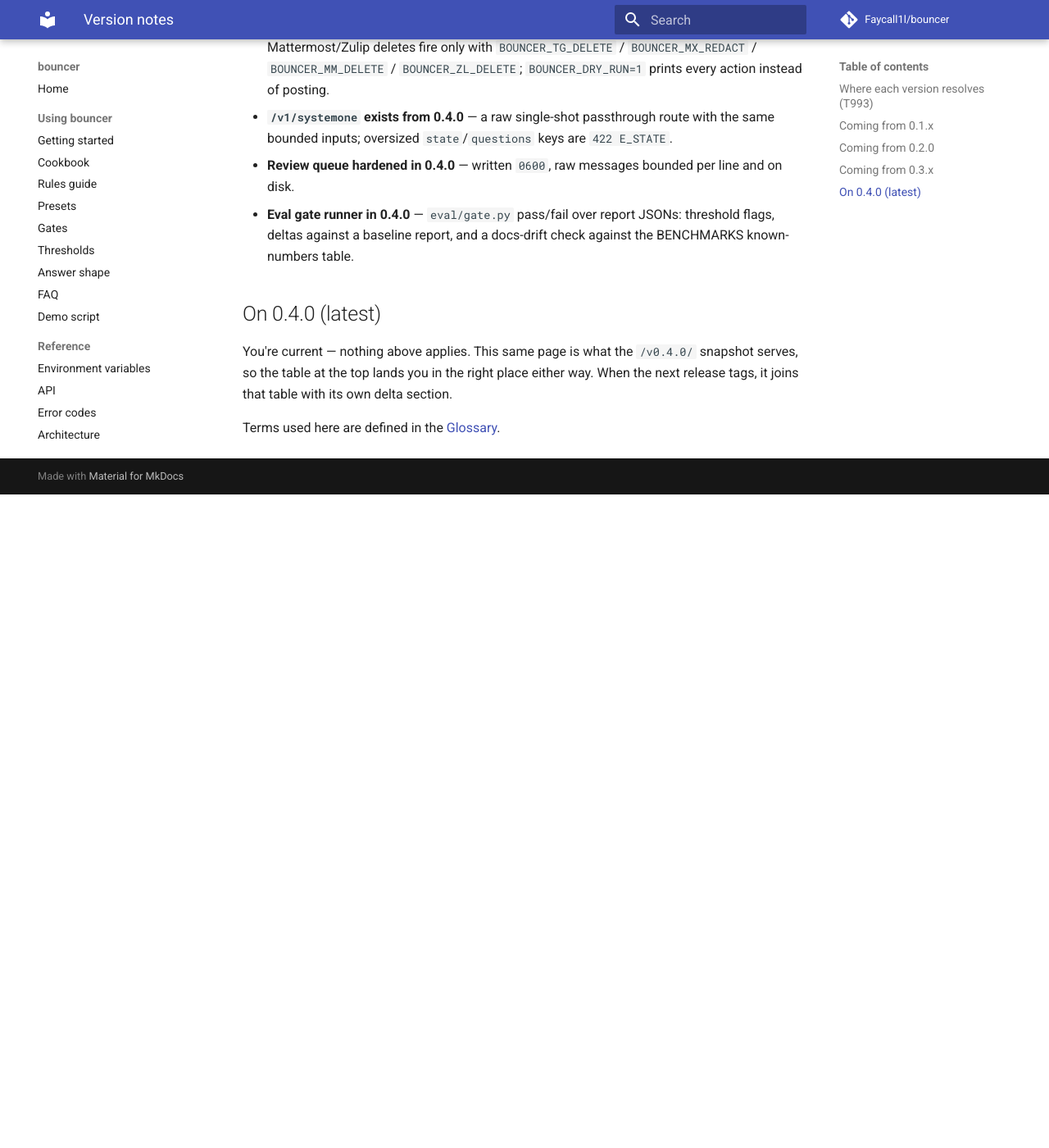
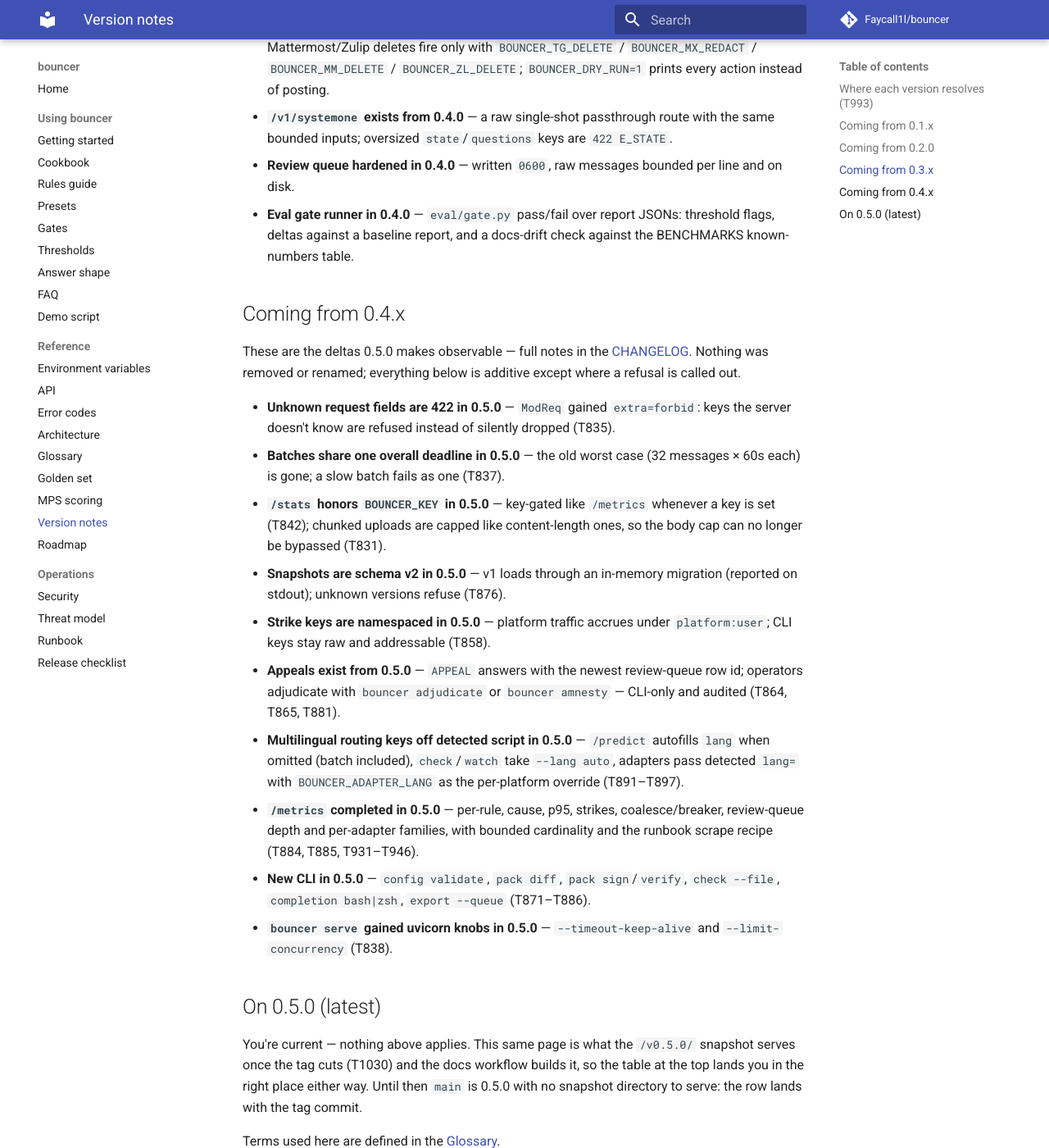
Before and after one commit to Faycall1l/bouncer, an MkDocs documentation site: the page built from docs/versions.md, in a window 1280 px wide and 1400 px high, scrolled down 2201 px. Shown: the whole window at 82% size. Built offline with MkDocs 1.6.1 and Material for MkDocs 9.7.7, drawn with Linux system fonts in a browser that asks for light colours; comment, search, counter and statistics services are not loaded; before the commit the page ends 2804 px from its top, so only the background shows below that; some of the changed text lies outside the part shown.

Commit message:
T1019 version sweep extends T819: current-claim scan over tracked files, versions page gains the 0.5.0 latest and 0.4x delta section

```diff
--- a/docs/versions.md
+++ b/docs/versions.md
@@ -7,9 +7,9 @@
 older release — a `v0.x.y` tag checkout, or a versioned snapshot at
 `/<tag>/` on this site — this page is the bridge: what the behavior
 deltas are between the 0.x releases, so old docs don't
-mislead you. (The 0.5.0 notes live in the CHANGELOG; this page's 0.5.0 delta
-section and the latest-tag refresh come with T1019's version sweep —
-until then, treat 0.4.0 as the last *documented* delta.) The authoritative list is the
+mislead you. (The full notes live in the CHANGELOG; this page keeps
+only the deltas you would *observe* — the 0.4.0 → 0.5.0 set is the
+"Coming from 0.4.x" section.) The authoritative list is the
 [CHANGELOG](https://github.com/Faycall1l/bouncer/blob/main/CHANGELOG.md);
 this page keeps only the deltas that change *what you observe*.
 
@@ -23,7 +23,7 @@
 
 | You are reading docs as of | Start here | Versioned snapshot |
 | --- | --- | --- |
-| `v0.4.0` | [On 0.4.0 (latest)](#on-040-latest) | yes — `/v0.4.0/` |
+| `v0.4.0` | [Coming from 0.4.x](#coming-from-04x) | yes — `/v0.4.0/` |
 | `v0.3.0` | [Coming from 0.3.x](#coming-from-03x) | no — docs didn't exist yet |
 | `v0.2.0` | [Coming from 0.2.0](#coming-from-020) | no — docs didn't exist yet |
 | `v0.1.0`, `v0.1.1`, `v0.1.2` | [Coming from 0.1.x](#coming-from-01x) | no — docs didn't exist yet |
@@ -33,7 +33,8 @@
 serving a broken half-site. On one of those checkouts, read this page
 here on `main`. A new tag that carries docs gets a snapshot directory
 from the workflow and a row in this table by hand, resolving to its
-own "Coming from ..." section once the next release lands one.
+own delta section — the "On 0.5.0" landing while it is current, "Coming
+from ..." once a newer release pushes it down.
 
 ## Coming from 0.1.x
 
@@ -97,11 +98,51 @@
   JSONs: threshold flags, deltas against a baseline report, and a
   docs-drift check against the BENCHMARKS known-numbers table.
 
-## On 0.4.0 (latest)
+## Coming from 0.4.x
+
+These are the deltas 0.5.0 makes observable — full notes in the
+[CHANGELOG](https://github.com/Faycall1l/bouncer/blob/main/CHANGELOG.md).
+Nothing was removed or renamed; everything below is additive except
+where a refusal is called out.
+
+* **Unknown request fields are 422 in 0.5.0** — `ModReq` gained
+  `extra=forbid`: keys the server doesn't know are refused instead of
+  silently dropped (T835).
+* **Batches share one overall deadline in 0.5.0** — the old worst case
+  (32 messages × 60s each) is gone; a slow batch fails as one (T837).
+* **`/stats` honors `BOUNCER_KEY` in 0.5.0** — key-gated like
+  `/metrics` whenever a key is set (T842); chunked uploads are capped
+  like content-length ones, so the body cap can no longer be bypassed
+  (T831).
+* **Snapshots are schema v2 in 0.5.0** — v1 loads through an
+  in-memory migration (reported on stdout); unknown versions refuse
+  (T876).
+* **Strike keys are namespaced in 0.5.0** — platform traffic accrues
+  under `platform:user`; CLI keys stay raw and addressable (T858).
+* **Appeals exist from 0.5.0** — `APPEAL` answers with the newest
+  review-queue row id; operators adjudicate with `bouncer adjudicate`
+  or `bouncer amnesty` — CLI-only and audited (T864, T865, T881).
+* **Multilingual routing keys off detected script in 0.5.0** —
+  `/predict` autofills `lang` when omitted (batch included),
+  `check`/`watch` take `--lang auto`, adapters pass detected `lang=`
+  with `BOUNCER_ADAPTER_LANG` as the per-platform override
+  (T891–T897).
+* **`/metrics` completed in 0.5.0** — per-rule, cause, p95, strikes,
+  coalesce/breaker, review-queue depth and per-adapter families, with
+  bounded cardinality and the runbook scrape recipe (T884, T885,
+  T931–T946).
+* **New CLI in 0.5.0** — `config validate`, `pack diff`, `pack
+  sign`/`verify`, `check --file`, `completion bash|zsh`,
+  `export --queue` (T871–T886).
+* **`bouncer serve` gained uvicorn knobs in 0.5.0** —
+  `--timeout-keep-alive` and `--limit-concurrency` (T838).
+
+## On 0.5.0 (latest)
 
 You're current — nothing above applies. This same page is what the
-`/v0.4.0/` snapshot serves, so the table at the top lands you in the
-right place either way. When the next release tags, it joins that
-table with its own delta section.
+`/v0.5.0/` snapshot serves once the tag cuts (T1030) and the docs
+workflow builds it, so the table at the top lands you in the right
+place either way. Until then `main` is 0.5.0 with no snapshot
+directory to serve: the row lands with the tag commit.
 
 Terms used here are defined in the [Glossary](glossary.md).
```
Also changed, not shown: TODO.md (+1 -1 lines), 1 other file.
